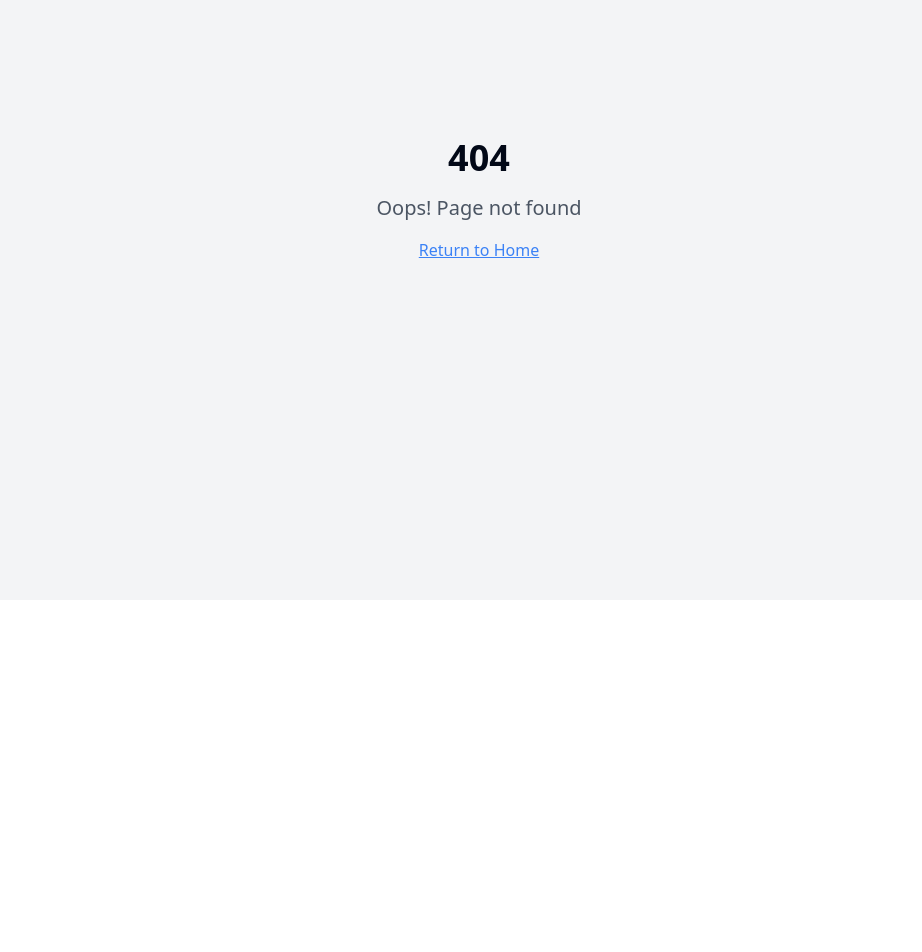
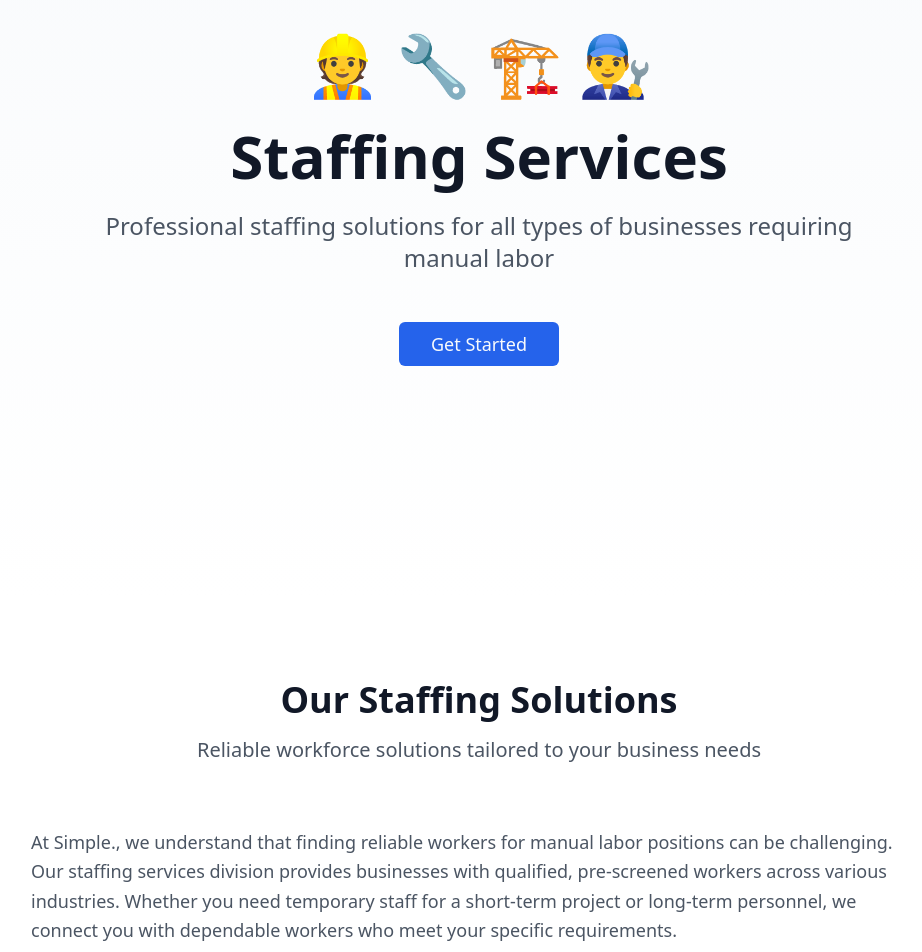
Before and after one commit to ronniehere/simple-website1, a React (Vite) app: page /staffing in a window 1280 px wide. Before the commit this address had no page. Shown: the part 200-1152 px from the top of the page, without its empty margins (161-1083 px from the left). Before the commit the page ends 800 px from the top, so only its background shows below. Built offline with nearby package versions, Linux system fonts and the light colour scheme.

Commit message:
Add staffing page
Add a staffing page with content and navigation link.

```diff
--- a/src/App.tsx
+++ b/src/App.tsx
@@ -1,9 +1,11 @@
+
 import { Toaster } from "@/components/ui/toaster";
 import { Toaster as Sonner } from "@/components/ui/sonner";
 import { TooltipProvider } from "@/components/ui/tooltip";
 import { QueryClient, QueryClientProvider } from "@tanstack/react-query";
 import { BrowserRouter, Routes, Route } from "react-router-dom";
 import Index from "./pages/Index";
+import Staffing from "./pages/Staffing";
 import NotFound from "./pages/NotFound";
 
 const queryClient = new QueryClient();
@@ -16,6 +18,7 @@ const App = () => (
       <BrowserRouter>
         <Routes>
           <Route path="/" element={<Index />} />
+          <Route path="/staffing" element={<Staffing />} />
           {/* ADD ALL CUSTOM ROUTES ABOVE THE CATCH-ALL "*" ROUTE */}
           <Route path="*" element={<NotFound />} />
         </Routes>
--- /dev/null
+++ b/src/components/staffing/StaffingBenefits.tsx
@@ -0,0 +1,48 @@
+
+import { Card, CardContent, CardDescription, CardHeader, CardTitle } from "@/components/ui/card";
+
+export const StaffingBenefits = () => {
+  const benefits = [
+    {
+      title: "Time Savings",
+      description: "Save valuable time by outsourcing the recruitment, screening, and administrative processes to our experienced team."
+    },
+    {
+      title: "Cost Efficiency",
+      description: "Reduce overhead costs associated with recruitment, training, and employee benefits while maintaining a flexible workforce."
+    },
+    {
+      title: "Scalability",
+      description: "Easily scale your workforce up or down based on seasonal demands, project requirements, or business fluctuations."
+    },
+    {
+      title: "Reduced Risk",
+      description: "Minimize employment risks with our fully insured and compliant staffing solutions that handle worker compensation and liability."
+    }
+  ];
+
+  return (
+    <section className="py-20 bg-slate-50">
+      <div className="max-w-6xl mx-auto px-4">
+        <div className="text-center mb-16">
+          <h2 className="text-4xl font-bold text-gray-900 mb-4">Benefits of Our Staffing Services</h2>
+        </div>
+
+        <div className="grid md:grid-cols-2 gap-8">
+          {benefits.map((benefit, index) => (
+            <Card key={index} className="h-full border-blue-100">
+              <CardHeader>
+                <CardTitle className="text-xl text-blue-900">{benefit.title}</CardTitle>
+              </CardHeader>
+              <CardContent>
+                <CardDescription className="text-gray-600 leading-relaxed">
+                  {benefit.description}
+                </CardDescription>
+              </CardContent>
+            </Card>
+          ))}
+        </div>
+      </div>
+    </section>
+  );
+};
--- /dev/null
+++ b/src/components/staffing/StaffingCTA.tsx
@@ -0,0 +1,22 @@
+
+import { Button } from "@/components/ui/button";
+
+export const StaffingCTA = () => {
+  return (
+    <section id="staffing-cta" className="py-20 bg-white">
+      <div className="max-w-4xl mx-auto px-4 text-center">
+        <h2 className="text-4xl font-bold text-gray-900 mb-6">Ready to Build Your Workforce?</h2>
+        <p className="text-xl text-gray-600 mb-12">
+          Contact us today to discuss your staffing needs and discover how Simple. can provide the reliable workers your business requires.
+        </p>
+
+        <Button
+          size="lg"
+          className="text-lg px-8 py-4 bg-blue-600 hover:bg-blue-700"
+        >
+          Get Started
+        </Button>
+      </div>
+    </section>
+  );
+};
--- /dev/null
+++ b/src/components/staffing/StaffingHero.tsx
@@ -0,0 +1,33 @@
+
+import { Button } from "@/components/ui/button";
+
+export const StaffingHero = () => {
+  return (
+    <div className="min-h-screen flex flex-col items-center justify-center text-center px-4 bg-gradient-to-b from-slate-50 to-white">
+      <div className="max-w-4xl mx-auto">
+        <div className="flex justify-center space-x-4 text-6xl mb-8">
+          <span>👷</span>
+          <span>🔧</span>
+          <span>🏗️</span>
+          <span>👨‍🔧</span>
+        </div>
+
+        <h1 className="text-5xl md:text-6xl font-bold text-gray-900 mb-6">
+          Staffing Services
+        </h1>
+
+        <p className="text-xl md:text-2xl text-gray-600 mb-12 max-w-3xl mx-auto">
+          Professional staffing solutions for all types of businesses requiring manual labor
+        </p>
+
+        <Button
+          size="lg"
+          className="text-lg px-8 py-4 bg-blue-600 hover:bg-blue-700"
+          onClick={() => document.getElementById('staffing-cta')?.scrollIntoView({ behavior: 'smooth' })}
+        >
+          Get Started
+        </Button>
+      </div>
+    </div>
+  );
+};
--- /dev/null
+++ b/src/components/staffing/StaffingProcess.tsx
@@ -0,0 +1,58 @@
+
+import { Card, CardContent, CardDescription, CardHeader, CardTitle } from "@/components/ui/card";
+
+export const StaffingProcess = () => {
+  const steps = [
+    {
+      number: "1",
+      title: "Consultation",
+      description: "We meet with you to understand your specific staffing needs, job requirements, company culture, and timeline."
+    },
+    {
+      number: "2",
+      title: "Recruitment & Screening",
+      description: "Our team sources, interviews, and thoroughly screens candidates to ensure they meet your requirements."
+    },
+    {
+      number: "3",
+      title: "Selection & Training",
+      description: "We select the best candidates and provide any necessary training or orientation specific to your business needs."
+    },
+    {
+      number: "4",
+      title: "Placement & Support",
+      description: "Workers are placed at your location with ongoing support and management from our team to ensure success."
+    }
+  ];
+
+  return (
+    <section className="py-20 bg-white">
+      <div className="max-w-6xl mx-auto px-4">
+        <div className="text-center mb-16">
+          <h2 className="text-4xl font-bold text-gray-900 mb-4">Our Staffing Process</h2>
+          <p className="text-xl text-gray-600">How we ensure you get the right people for your business</p>
+        </div>
+
+        <div className="grid md:grid-cols-2 gap-8">
+          {steps.map((step, index) => (
+            <Card key={index} className="h-full border-blue-100">
+              <CardHeader>
+                <div className="flex items-center space-x-4">
+                  <div className="bg-blue-600 text-white rounded-full w-10 h-10 flex items-center justify-center font-bold text-lg">
+                    {step.number}
+                  </div>
+                  <CardTitle className="text-xl text-blue-900">{step.title}</CardTitle>
+                </div>
+              </CardHeader>
+              <CardContent>
+                <CardDescription className="text-gray-600 leading-relaxed">
+                  {step.description}
+                </CardDescription>
+              </CardContent>
+            </Card>
+          ))}
+        </div>
+      </div>
+    </section>
+  );
+};
--- /dev/null
+++ b/src/components/staffing/StaffingServices.tsx
@@ -0,0 +1,44 @@
+
+import { Card, CardContent, CardDescription, CardHeader, CardTitle } from "@/components/ui/card";
+
+export const StaffingServices = () => {
+  const services = [
+    {
+      title: "Industrial Staffing",
+      description: "Qualified workers for manufacturing, warehouse operations, assembly lines, and production facilities."
+    },
+    {
+      title: "Construction Staffing",
+      description: "Skilled and general laborers for construction sites, renovation projects, and building maintenance."
+    },
+    {
+      title: "Logistics & Moving",
+      description: "Reliable personnel for loading/unloading, moving services, delivery operations, and inventory management."
+    },
+    {
+      title: "Janitorial & Maintenance",
+      description: "Experienced staff for cleaning, maintenance, groundskeeping, and facility management roles."
+    }
+  ];
+
+  return (
+    <section className="py-20 bg-slate-50">
+      <div className="max-w-6xl mx-auto px-4">
+        <div className="grid md:grid-cols-2 gap-8">
+          {services.map((service, index) => (
+            <Card key={index} className="h-full">
+              <CardHeader>
+                <CardTitle className="text-xl">{service.title}</CardTitle>
+              </CardHeader>
+              <CardContent>
+                <CardDescription className="text-gray-600 leading-relaxed">
+                  {service.description}
+                </CardDescription>
+              </CardContent>
+            </Card>
+          ))}
+        </div>
+      </div>
+    </section>
+  );
+};
--- /dev/null
+++ b/src/components/staffing/StaffingSolutions.tsx
@@ -0,0 +1,19 @@
+
+export const StaffingSolutions = () => {
+  return (
+    <section className="py-20 bg-white">
+      <div className="max-w-6xl mx-auto px-4">
+        <div className="text-center mb-16">
+          <h2 className="text-4xl font-bold text-gray-900 mb-4">Our Staffing Solutions</h2>
+          <p className="text-xl text-gray-600">Reliable workforce solutions tailored to your business needs</p>
+        </div>
+
+        <div className="max-w-4xl mx-auto">
+          <p className="text-gray-600 leading-relaxed text-lg">
+            At Simple., we understand that finding reliable workers for manual labor positions can be challenging. Our staffing services division provides businesses with qualified, pre-screened workers across various industries. Whether you need temporary staff for a short-term project or long-term personnel, we connect you with dependable workers who meet your specific requirements.
+          </p>
+        </div>
+      </div>
+    </section>
+  );
+};
--- /dev/null
+++ b/src/pages/Staffing.tsx
@@ -0,0 +1,24 @@
+
+import { StaffingHero } from "@/components/staffing/StaffingHero";
+import { StaffingSolutions } from "@/components/staffing/StaffingSolutions";
+import { StaffingServices } from "@/components/staffing/StaffingServices";
+import { StaffingProcess } from "@/components/staffing/StaffingProcess";
+import { StaffingBenefits } from "@/components/staffing/StaffingBenefits";
+import { StaffingCTA } from "@/components/staffing/StaffingCTA";
+import { Footer } from "@/components/Footer";
+
+const Staffing = () => {
+  return (
+    <div className="min-h-screen bg-white">
+      <StaffingHero />
+      <StaffingSolutions />
+      <StaffingServices />
+      <StaffingProcess />
+      <StaffingBenefits />
+      <StaffingCTA />
+      <Footer />
+    </div>
+  );
+};
+
+export default Staffing;
```
